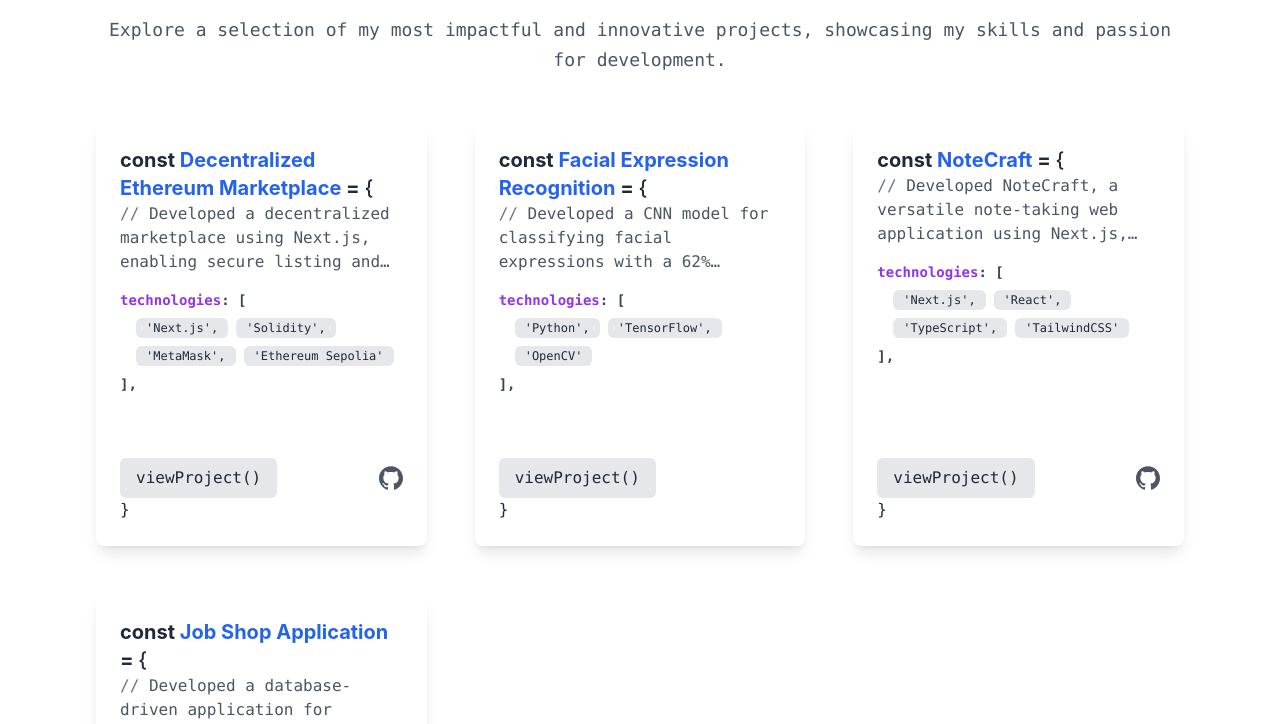
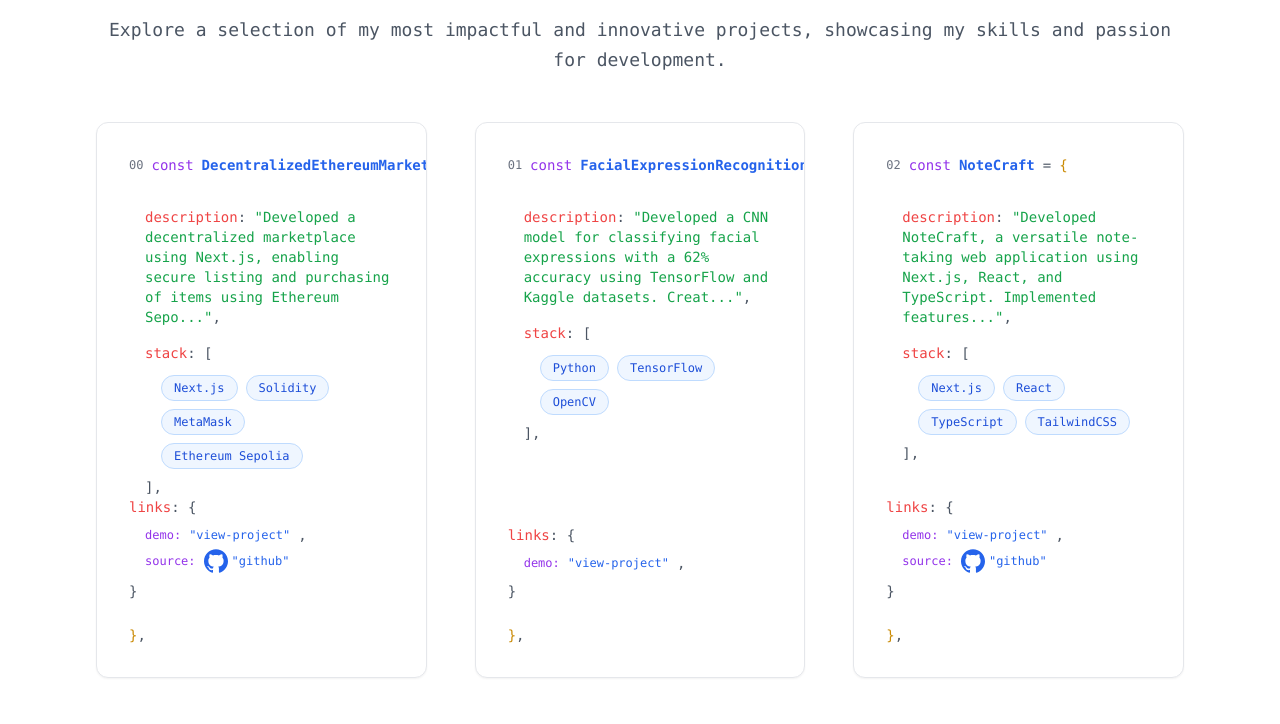
Before and after one commit to sriram-boddeda/sriram-boddeda.github.io, a Next.js app: page / in a window 1280 px wide. Shown: the part 994-1718 px from the top of the page. Built offline with nearby package versions, Linux system fonts and the light colour scheme.

Commit message:
Refactor components to enhance structure and readability; introduce Technology component for skill representation and update existing components to utilize it

```diff
--- a/components/EducationCard.tsx
+++ b/components/EducationCard.tsx
@@ -57,7 +57,7 @@
               <span className="text-red-500 dark:text-red-400">degree</span>
               <span className="text-gray-600 dark:text-gray-400">: </span>
               <span className="text-green-600 dark:text-green-400">
-                "{data.degree}"
+                &quot;{data.degree}&quot;
               </span>
               <span className="text-gray-600 dark:text-gray-400">,</span>
             </div>
@@ -65,7 +65,7 @@
               <span className="text-red-500 dark:text-red-400">period</span>
               <span className="text-gray-600 dark:text-gray-400">: </span>
               <span className="text-green-600 dark:text-green-400">
-                "{formatDate(data.startDate)} - {formatDate(data.endDate)}"
+                &quot;{formatDate(data.startDate)} - {formatDate(data.endDate)}&quot;
               </span>
               <span className="text-gray-600 dark:text-gray-400">,</span>
             </div>
--- a/components/ExperienceCard.tsx
+++ b/components/ExperienceCard.tsx
@@ -58,7 +58,7 @@
               <span className="text-red-500 dark:text-red-400">role</span>
               <span className="text-gray-600 dark:text-gray-400">: </span>
               <span className="text-green-600 dark:text-green-400">
-                "{data.role}"
+                &quot;{data.role}&quot;
               </span>
               <span className="text-gray-600 dark:text-gray-400">,</span>
             </div>
@@ -66,7 +66,7 @@
               <span className="text-red-500 dark:text-red-400">period</span>
               <span className="text-gray-600 dark:text-gray-400">: </span>
               <span className="text-green-600 dark:text-green-400">
-                "{formatDate(data.startDate)} - {formatDate(data.endDate)}"
+                &quot;{formatDate(data.startDate)} - {formatDate(data.endDate)}&quot;
               </span>
               <span className="text-gray-600 dark:text-gray-400">,</span>
             </div>
--- a/components/ProjectCard.tsx
+++ b/components/ProjectCard.tsx
@@ -1,117 +1,137 @@
-import React, { useState } from "react";
+import React from "react";
 import { ProjectData } from "@/types/portfolioTypes";
 import { motion } from "framer-motion";
 import { GitHubIcon } from "./icons/icons";
 
 interface ProjectProps {
   data: ProjectData;
+  index: number;
 }
 
-const ProjectCard: React.FC<ProjectProps> = ({ data }) => {
-  const [isHovered, setIsHovered] = useState(false);
+const ProjectCard: React.FC<ProjectProps> = ({ data, index }) => {
+  // Truncate description to ensure consistent card heights
+  const truncateDescription = (text: string, maxLength: number = 120) => {
+    if (text.length <= maxLength) return text;
+    return text.substring(0, maxLength).trim() + "...";
+  };
 
   return (
     <motion.div
-      className="bg-white dark:bg-[#1e1e1e] text-gray-800 dark:text-[#dcdcdc] rounded-lg shadow-lg overflow-hidden h-full flex flex-col"
-      initial={{ opacity: 0, y: 20 }}
-      animate={{ opacity: 1, y: 0 }}
-      transition={{ duration: 0.5 }}
-      whileHover={{ y: -5, boxShadow: "0 25px 50px -12px rgba(0, 0, 0, 0.25)" }}
+      className="bg-white dark:bg-[#1a1a1a] border border-gray-200 dark:border-gray-700 rounded-xl shadow-sm hover:shadow-xl transition-all duration-300 overflow-hidden group h-full flex flex-col"
+      whileHover={{ y: -4, scale: 1.01 }}
+      transition={{ type: "spring", stiffness: 300, damping: 30 }}
     >
-      <div className="p-6 flex-grow">
-        {/* Project Title */}
-        <h2 className="text-xl font-bold text-blue-600 dark:text-blue-400">
-          <span className="text-gray-800 dark:text-green-400">const</span>{" "}
-          {data.title}{" "}
-          <span className="text-gray-800 dark:text-green-400">=</span>{" "}
-          <span className="font-medium text-gray-800 dark:text-green-400">
-            {"{"}
+      <div className="p-8 flex-grow flex flex-col">
+        {/* Object declaration */}
+        <div className="font-mono text-sm mb-6">
+          <div className="flex items-center gap-2 mb-2">
+            <span className="text-gray-500 dark:text-gray-400 text-xs">
+              {String(index).padStart(2, "0")}
             </span>
-        </h2>
+            <span className="text-purple-600 dark:text-purple-400">const</span>
+            <span className="text-blue-600 dark:text-blue-400 font-semibold">
+              {data.title.replace(/\s+/g, "")}
+            </span>
+            <span className="text-gray-600 dark:text-gray-400">=</span>
+            <span className="text-yellow-600 dark:text-yellow-400">{"{"}</span>
+          </div>
+        </div>
 
-        {/* Project Description */}
-        <div
-          className="relative"
-          onMouseEnter={() => setIsHovered(true)}
-          onMouseLeave={() => setIsHovered(false)}
+        {/* Main content - flex-grow to push footer down */}
+        <div className="pl-4 space-y-4 flex-grow">
+          {/* Description */}
+          <div className="space-y-2">
+            <div className="font-mono text-sm">
+              <span className="text-red-500 dark:text-red-400">
+                description
+              </span>
+              <span className="text-gray-600 dark:text-gray-400">: </span>
+              <span className="text-green-600 dark:text-green-400">
+                &quot;{truncateDescription(data.description)}&quot;
+              </span>
+              <span className="text-gray-600 dark:text-gray-400">,</span>
+            </div>
+          </div>
+
+          {/* Technologies */}
+          {data.technologies && data.technologies.length > 0 && (
+            <div className="font-mono text-sm">
+              <div className="mb-3">
+                <span className="text-red-500 dark:text-red-400">stack</span>
+                <span className="text-gray-600 dark:text-gray-400">: [</span>
+              </div>
+              <div className="flex flex-wrap gap-2 pl-4 mb-2">
+                {data.technologies.slice(0, 4).map((tech, idx) => (
+                  <span
+                    key={idx}
+                    className="bg-blue-50 dark:bg-blue-900/30 text-blue-700 dark:text-blue-300 px-3 py-1 rounded-full text-xs font-medium border border-blue-200 dark:border-blue-700 hover:bg-blue-100 dark:hover:bg-blue-900/50 transition-colors"
                   >
-          <p className="text-gray-600 dark:text-gray-400 mb-4 font-mono line-clamp-3">
-            <span className="text-gray-500">{"//"}</span> {data.description}
-          </p>
-          {isHovered && (
-            <div className="absolute z-10 bg-gray-100 dark:bg-[#2e2e2e] text-gray-800 dark:text-[#dcdcdc] p-2 rounded shadow-lg border border-gray-300 dark:border-gray-600 w-full">
-              {data.description}
+                    {tech}
+                  </span>
+                ))}
+                {data.technologies.length > 4 && (
+                  <span className="text-gray-500 dark:text-gray-400 text-xs self-center">
+                    +{data.technologies.length - 4} more
+                  </span>
+                )}
+              </div>
+              <div>
+                <span className="text-gray-600 dark:text-gray-400">],</span>
+              </div>
             </div>
           )}
         </div>
 
-        {/* Technologies Section */}
-        <div className="mb-4">
-          <h3 className="text-sm font-mono font-semibold text-gray-700 dark:text-gray-400 mb-2">
-            <span className="text-purple-600 dark:text-purple-400">
-              technologies
+        {/* Links - Always at bottom */}
+        <div className="font-mono text-sm mt-auto">
+          <div className="mb-2">
+            <span className="text-red-500 dark:text-red-400">links</span>
+            <span className="text-gray-600 dark:text-gray-400">: {"{"}</span>
+          </div>
+          <div className="pl-4 space-y-1">
+            <div className="flex items-center gap-2">
+              <span className="text-purple-600 dark:text-purple-400 text-xs">
+                demo:
               </span>
-            : [
-          </h3>
-          <div className="flex flex-wrap gap-2 pl-4">
-            {data.technologies.map((tech, index) => (
-              <span
-                key={index}
-                className="bg-gray-200 dark:bg-gray-700 text-gray-800 dark:text-green-400 text-xs font-mono px-2.5 py-0.5 rounded-md"
-              >
-                &apos;{tech}&apos;
-                {index !== data.technologies.length - 1 ? "," : ""}
-              </span>
-            ))}
-          </div>
-          <h3 className="text-sm font-mono font-semibold text-gray-700 dark:text-gray-400 mt-2">
-            ],
-          </h3>
-        </div>
-      </div>
-
-      {/* Footer Section */}
-      <div className="p-6 mt-auto">
-        <div className="flex justify-between items-center font-mono">
-          {/* View Project Button */}
               <motion.a
                 href={data.link}
                 target="_blank"
                 rel="noopener noreferrer"
-              className="inline-flex items-center px-4 py-2 bg-gray-200 dark:bg-gray-700 text-gray-800 dark:text-blue-400 rounded-md hover:bg-gray-300 dark:hover:bg-gray-600 transition duration-300"
+                className="text-blue-600 dark:text-blue-400 hover:underline text-xs"
                 whileHover={{ scale: 1.05 }}
-              whileTap={{ scale: 0.95 }}
               >
-              viewProject()
+                &quot;view-project&quot;
               </motion.a>
-
-          {/* GitHub Link */}
+              <span className="text-gray-600 dark:text-gray-400">,</span>
+            </div>
             {data.github && (
+              <div className="flex items-center gap-2">
+                <span className="text-purple-600 dark:text-purple-400 text-xs">
+                  source:
+                </span>
                 <motion.a
                   href={data.github}
                   target="_blank"
                   rel="noopener noreferrer"
-              aria-label="View source on GitHub"
-              className="text-gray-600 dark:text-gray-400 hover:text-gray-800 dark:hover:text-white transition duration-300"
-              whileHover={{ scale: 1.1 }}
-              whileTap={{ scale: 0.9 }}
+                  className="text-blue-600 dark:text-blue-400 hover:underline text-xs flex items-center gap-1"
+                  whileHover={{ scale: 1.05 }}
                 >
-              {/* <svg
-                className="w-6 h-6"
-                fill="currentColor"
-                viewBox="0 0 24 24"
-                xmlns="http://www.w3.org/2000/svg"
-              >
-                <path d="M12 .297c-6.63 0-12 5.373-12 12 0 5.303 3.438 9.8 8.205 11.385.6.113.82-.258.82-.577 0-.285-.01-1.04-.015-2.04-3.338.724-4.042-1.61-4.042-1.61C4.422 18.07 3.633 17.7 3.633 17.7c-1.087-.744.084-.729.084-.729 1.205.084 1.838 1.236 1.838 1.236 1.07 1.835 2.809 1.305 3.495.998.108-.776.417-1.305.76-1.605-2.665-.3-5.466-1.332-5.466-5.93 0-1.31.465-2.38 1.235-3.22-.135-.303-.54-1.523.105-3.176 0 0 1.005-.322 3.3 1.23.96-.267 1.98-.399 3-.405 1.02.006 2.04.138 3 .405 2.28-1.552 3.285-1.23 3.285-1.23.645 1.653.24 2.873.12 3.176.765.84 1.23 1.91 1.23 3.22 0 4.61-2.805 5.625-5.475 5.92.42.36.81 1.096.81 2.22 0 1.606-.015 2.896-.015 3.286 0 .315.21.69.825.57C20.565 22.092 24 17.592 24 12.297c0-6.627-5.373-12-12-12" />
-              </svg> */}
-              <GitHubIcon />
+                  <GitHubIcon size={12} />
+                  &quot;github&quot;
                 </motion.a>
+              </div>
             )}
           </div>
-        {/* Closing Bracket */}
-        <p className="font-medium font-mono text-gray-800 dark:text-green-400">
-          {"}"}
-        </p>
+          <div className="mt-2">
+            <span className="text-gray-600 dark:text-gray-400">{"}"}</span>
+          </div>
+        </div>
+
+        {/* Closing bracket */}
+        <div className="font-mono text-sm mt-6">
+          <span className="text-yellow-600 dark:text-yellow-400">{"}"}</span>
+          <span className="text-gray-600 dark:text-gray-400">,</span>
+        </div>
       </div>
     </motion.div>
   );
--- a/components/Projects.tsx
+++ b/components/Projects.tsx
@@ -39,7 +39,7 @@
                 transition: { staggerChildren: 0.2 },
               },
             }}
-            className="grid grid-cols-1 md:grid-cols-2 lg:grid-cols-3 gap-8 md:gap-12"
+            className="grid grid-cols-1 md:grid-cols-2 lg:grid-cols-3 gap-8 md:gap-12 items-stretch"
           >
             {data.map((project, index) => (
               <motion.div
@@ -49,7 +49,7 @@
                   visible: { opacity: 1, y: 0, transition: { duration: 0.5 } },
                 }}
               >
-                <ProjectCard data={project} />
+                <ProjectCard data={project} index={index} />
               </motion.div>
             ))}
           </motion.div>
```
Also changed, not shown: components/About.tsx (+3 -8 lines), components/TechnicalSkills.tsx (+44 -33 lines), components/Technology.tsx (added, +116 -0 lines). Lines whose indentation alone changed are shown as unchanged.
